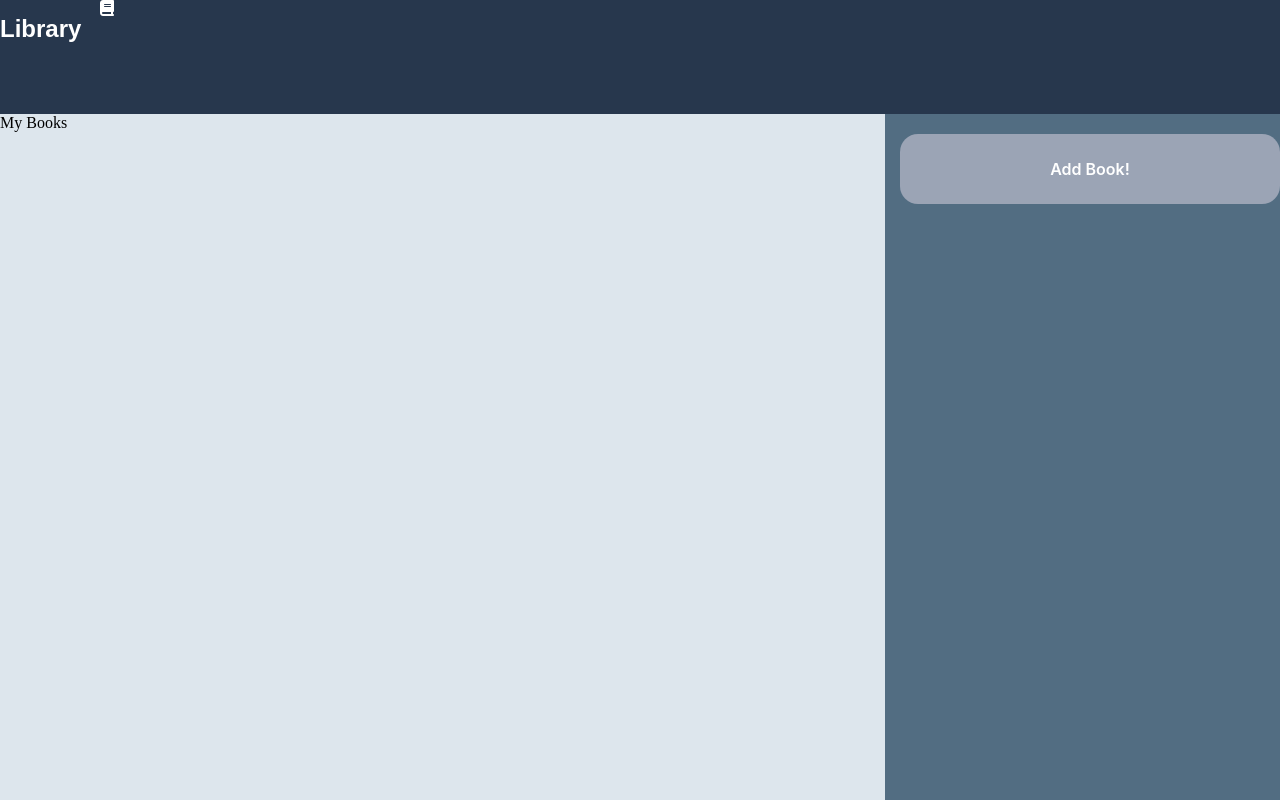
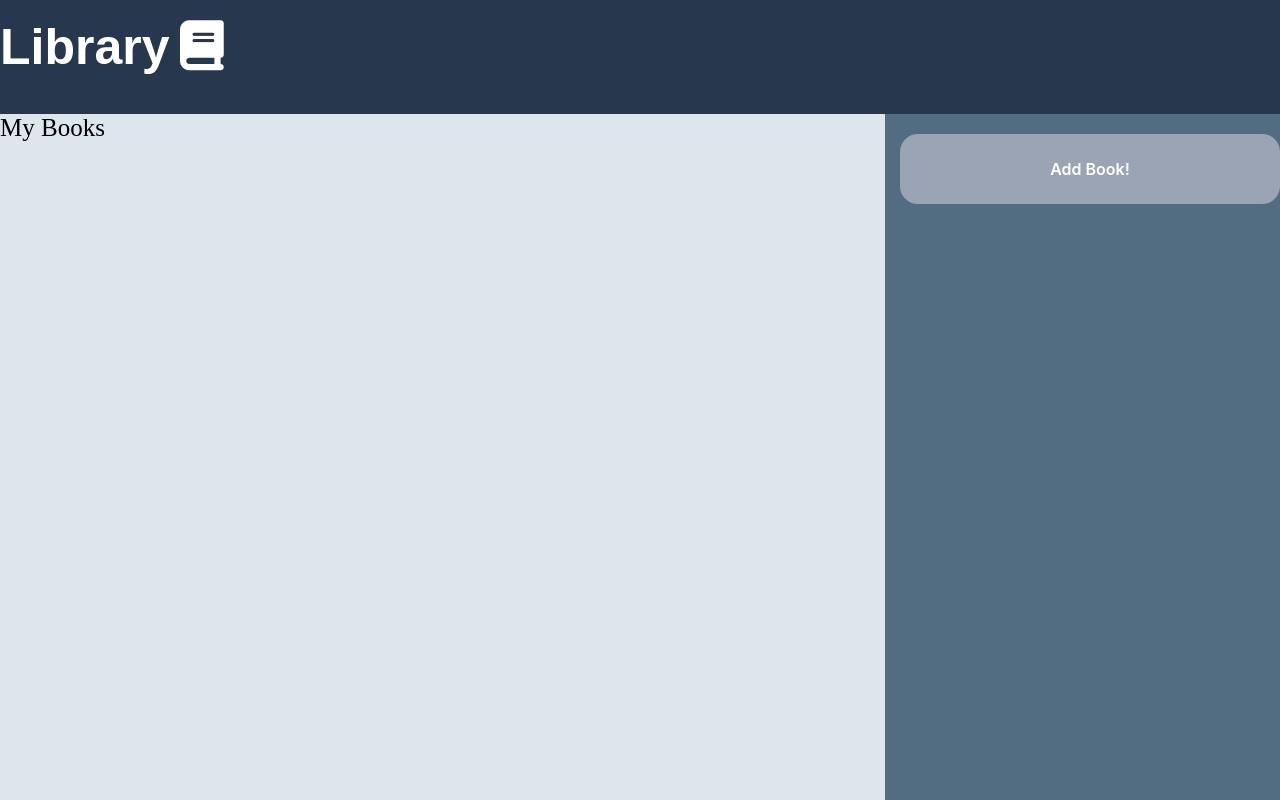
Before and after one commit to toyeade1/JSBookLibrary, a plain HTML site: page index.html in a window 1280 px wide. Drawn offline with Linux system fonts and the light colour scheme.

Commit message:
update v1.2

```diff
--- a/styles/styles.css
+++ b/styles/styles.css
@@ -30,7 +30,13 @@ pre { font-family: Papyrus, fantasy; font-size: 13px; font-style: normal; font-v
 
 .body-head-heading {
     color: white;
+    font-size: 50px;
+}
 
+.header-icon {
+    padding-left: 80px;
+    font-size: 50px;
+    padding-top: 20px;
 }
 /*------------------------------------------ Body Body --------------------------------------------*/
 
@@ -43,6 +49,10 @@ pre { font-family: Papyrus, fantasy; font-size: 13px; font-style: normal; font-v
 
 .body-left {
     background-color: #DDE6ED;
+}
+
+.body-left-heading {
+    font-size: 25px;
 }
 
 .body-left-body {
```
